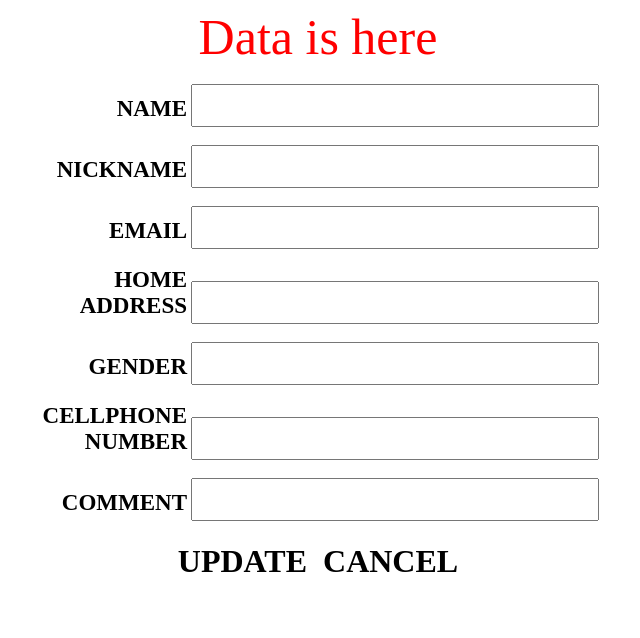
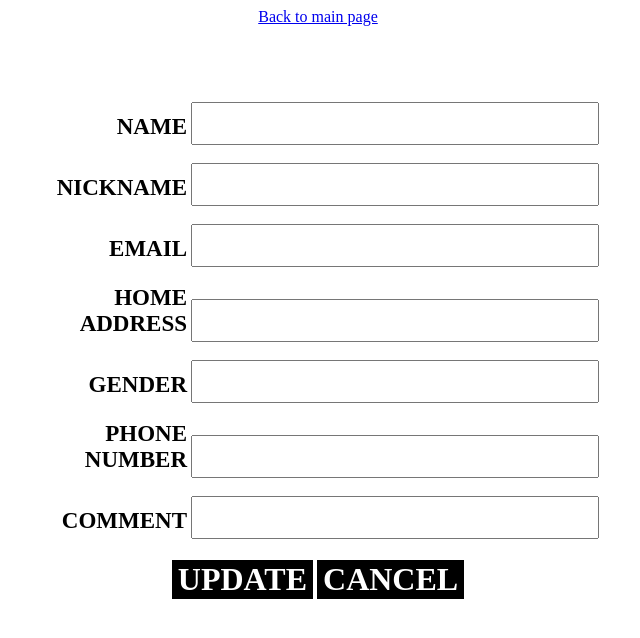
Before and after one commit to rdfalconi/APC_Webprog_mi153_test_repo-rdfalconi-, a PHP site: page /edit_data.php in a window 1280 px wide. Shown: the top 638 px of the page, without its empty margins (322-962 px from the left). Run offline with PHP 8.4, Linux system fonts and the light colour scheme; data that the repository does not hold is empty; a stand-in replaces the project's code that opens the database connection.

Commit message:
Changed something in edit_data.php

```diff
--- a/Exercise5/edit_data.php
+++ b/Exercise5/edit_data.php
@@ -27,8 +27,8 @@
 		{
 ?>
 			<script type="text/javascript">
-				alert('SUCCESFULLY UPDATED');
-				window.location.href='index.php';
+				alert('DATA UPDATE SUCCESS');
+				window.location.href='myhome.php';
 			</script>
 			<?php
 		}
@@ -56,7 +56,7 @@
 				label{
 					font-family: Times New Roman;
 					font-size: 50px;
-					color: red;
+					color: White;
 				}
 
 				input{
@@ -65,8 +65,8 @@
 				}
 
 				button{
-					background-color: white;
-					color: black;
+					background-color: black;
+					color: white;
 					border: white;
 					font-family: Times New Roman;
 					font-size: 32px;
@@ -79,7 +79,7 @@
 				}
 
 				.lft{
-					font-family: Times New Roman;
+					font-family: simplifica;
 					font-size: 23px;
 					display: inline-block;
 					width: 150px;
@@ -94,8 +94,10 @@
 			</style>
 		</head>
 			<body>
+
+<center><a href="myhome.php" target="_self">Back to main page<a/>
 				<center>
-					<label>Data is here</label>
+					<label>NEED TO CHANGE SOMETHING? CHANGE IT HERE!</label>
 					<br><br>
 					<div id="content">
 						<form method="post">
@@ -114,7 +116,7 @@
 							<b class="lft">GENDER</b>
 								<input type="text" name="gender" value="<?php echo $fetched_row['gender']; ?>"  /></br></br>
 
-							<b class="lft">CELLPHONE NUMBER</b>
+							<b class="lft">PHONE NUMBER</b>
 								<input type="text" name="cNum" value="<?php echo $fetched_row['cNum']; ?>"  /></br></br>
 
 							<b class="lft">COMMENT</b>
```
